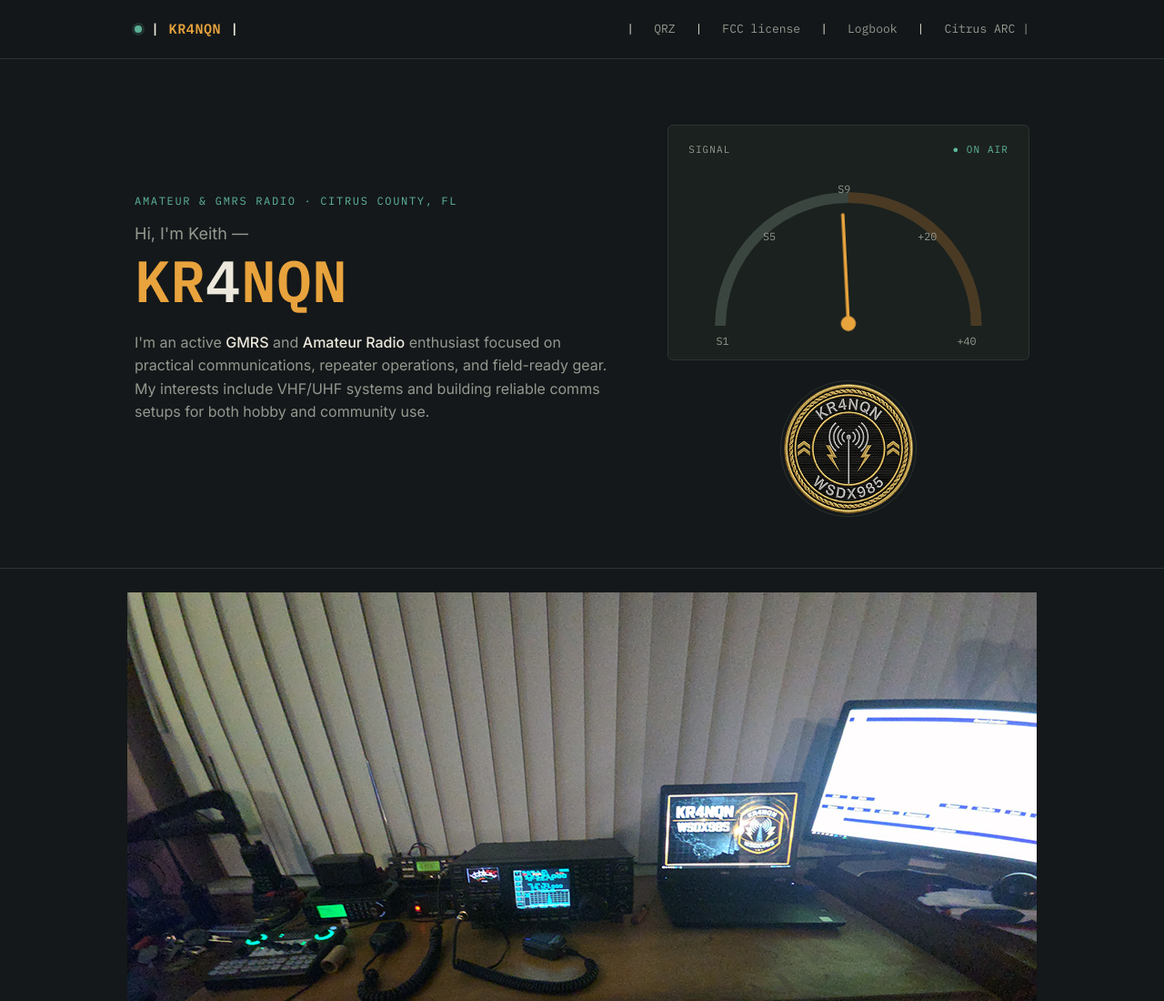
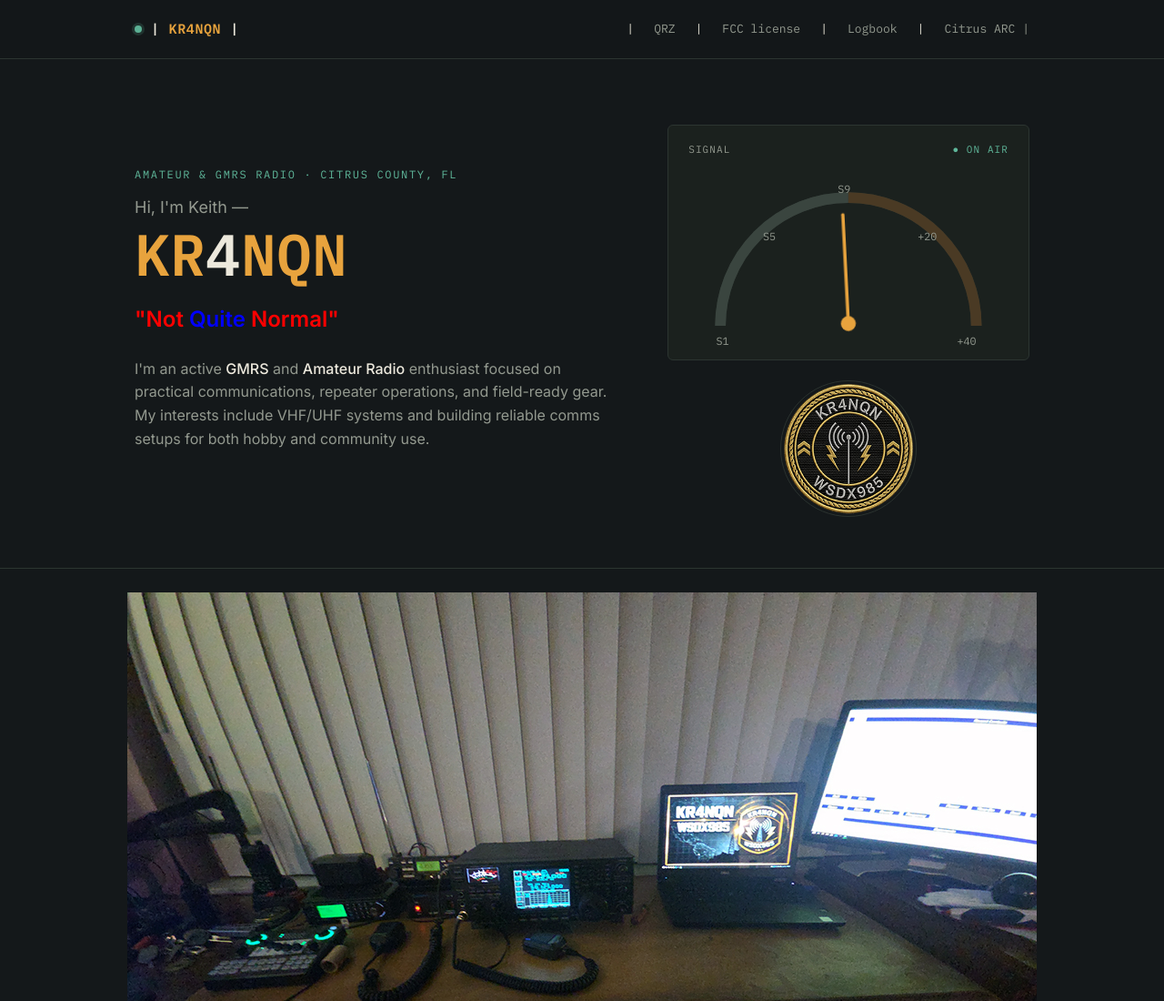
Before and after one commit to KutterEdge/KR4NQN, a plain HTML site: page index.html in a window 1280 px wide. Shown: the top 1100 px of the page at 91% size. Drawn offline with Linux system fonts and the light colour scheme.

Commit message:
Update index.html

```diff
--- a/index.html
+++ b/index.html
@@ -178,6 +178,14 @@
 
     .callsign-amber {
       color: var(--amber);
+    }
+
+    .callsign-Blue {
+      color: blue;
+    }
+
+    .callsign-red {
+      color: red;
     }
 
     .hero-bio {
@@ -514,6 +522,8 @@
         <p class="eyebrow">Amateur &amp; GMRS radio &middot; Citrus County, FL</p>
         <h1><span class="first">Hi, I'm Keith —</span><span class="callsign-amber">KR</span>4</span><span
             class="callsign-amber">NQN</span></h1>
+
+            <h2><span class="callsign-red">"Not</span> <span class="callsign-Blue">Quite</span><span class="callsign-red"> Normal"</span></h2>
         <p class="hero-bio">
           I'm an active <strong>GMRS</strong> and <strong>Amateur Radio</strong> enthusiast focused on practical
           communications, repeater operations, and field-ready gear. My interests include VHF/UHF systems and
```
